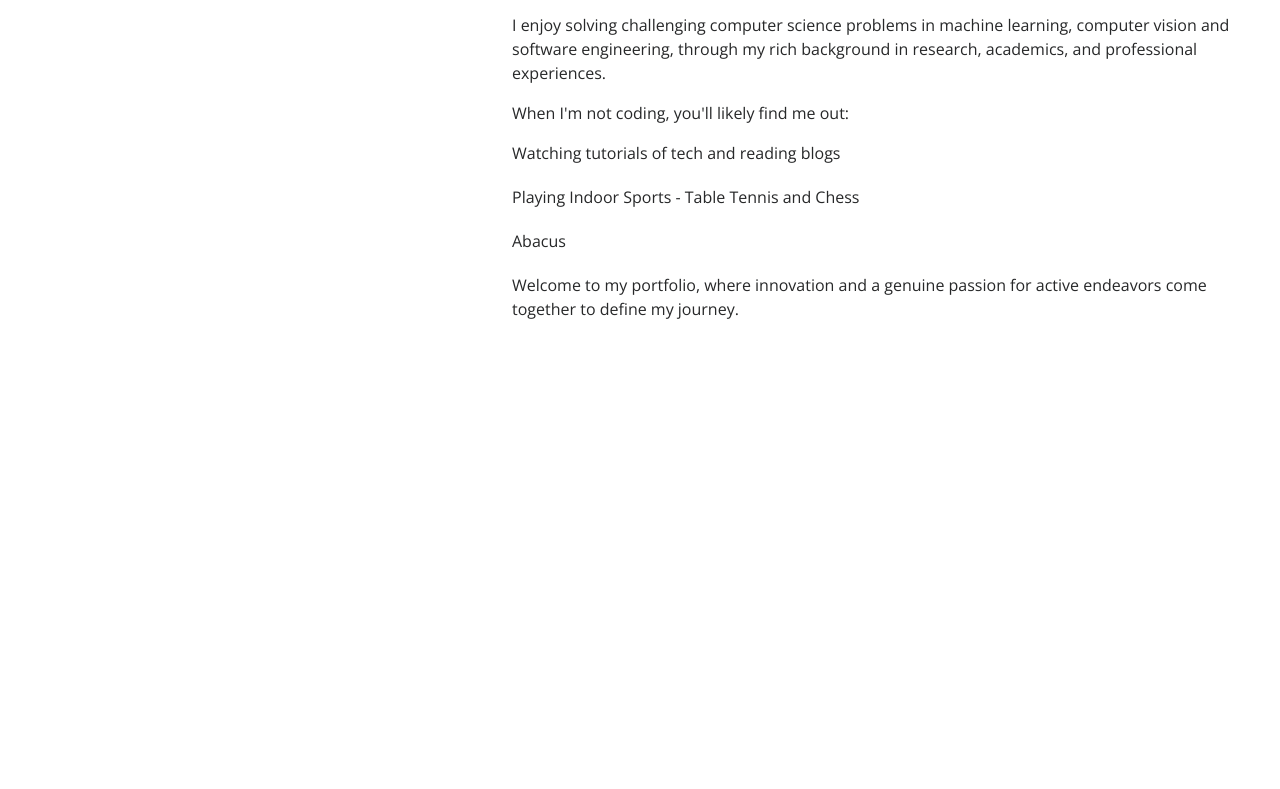
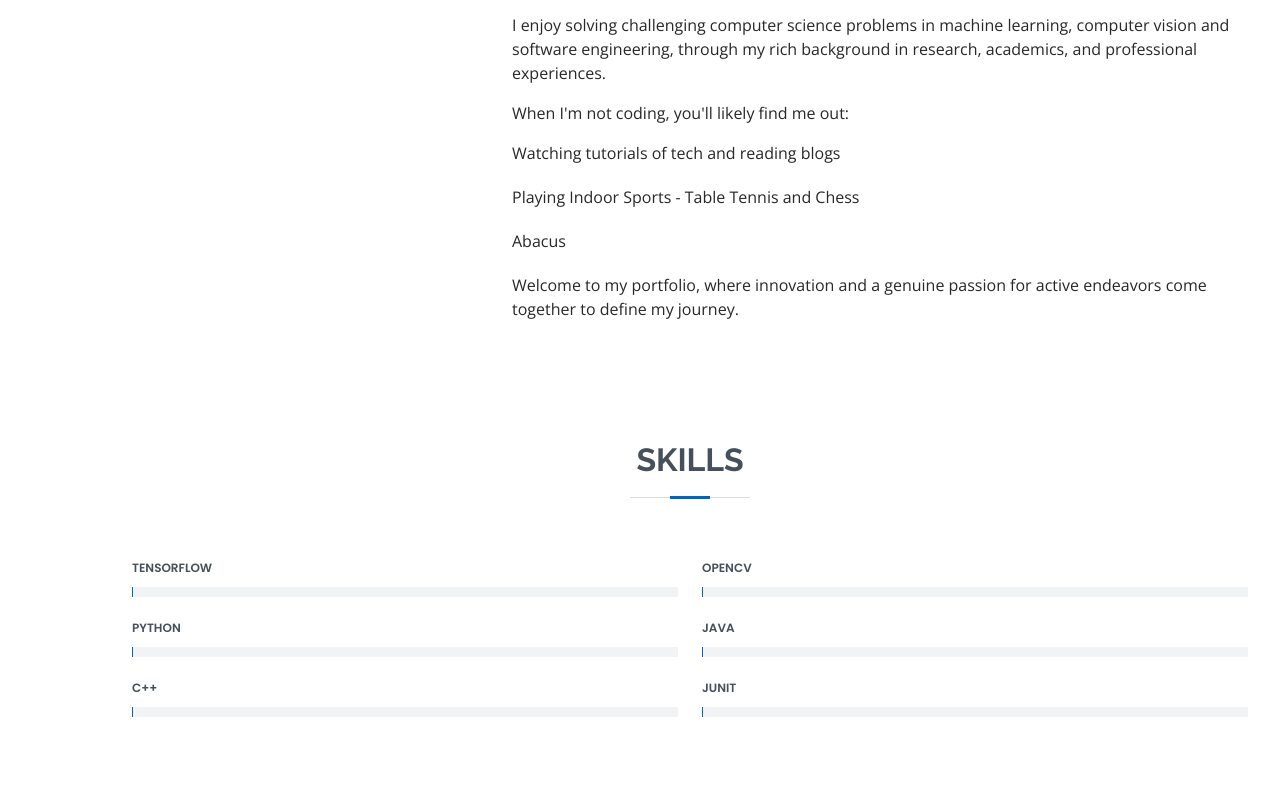
Before and after one commit to smw-1211/Portfolio, a plain HTML site: page portfolio.html in a window 1280 px wide. Shown: the part 1315-2104 px from the top of the page. Before the commit the page ends 1696 px from the top, so only its background shows below. Drawn offline with nearby package versions, Linux system fonts and the light colour scheme.

Commit message:
Started with the skills section

```diff
--- a/portfolio.html
+++ b/portfolio.html
@@ -101,6 +101,71 @@
 
         </div>
       </section><!-- End About Section -->
+    <!-- ======= Skills Section ======= -->
+    <section id="skills" class="skills section-bg">
+      <div class="container" data-aos="fade-up">
+
+        <div class="section-title">
+          <h2>Skills</h2>
+
+        </div>
+
+        <div class="row skills-content">
+
+          <div class="col-lg-6">
+
+            <div class="progress">
+              <span class="skill">Tensorflow </span>
+              <div class="progress-bar-wrap">
+                <div class="progress-bar" role="progressbar" aria-valuenow="100" aria-valuemin="0" aria-valuemax="100"></div>
+              </div>
+            </div>
+
+            <div class="progress">
+              <span class="skill">Python</span>
+              <div class="progress-bar-wrap">
+                <div class="progress-bar" role="progressbar" aria-valuenow="100" aria-valuemin="0" aria-valuemax="100"></div>
+              </div>
+            </div>
+
+            <div class="progress">
+              <span class="skill">C++</span>
+              <div class="progress-bar-wrap">
+                <div class="progress-bar" role="progressbar" aria-valuenow="100" aria-valuemin="0" aria-valuemax="100"></div>
+              </div>
+            </div>
+
+          </div>
+
+          <div class="col-lg-6">
+
+            <div class="progress">
+              <span class="skill">OpenCV</span>
+              <div class="progress-bar-wrap">
+                <div class="progress-bar" role="progressbar" aria-valuenow="100" aria-valuemin="0" aria-valuemax="100"></div>
+              </div>
+            </div>
+
+            <div class="progress">
+              <span class="skill">Java</span>
+              <div class="progress-bar-wrap">
+                <div class="progress-bar" role="progressbar" aria-valuenow="100" aria-valuemin="0" aria-valuemax="100"></div>
+              </div>
+            </div>
+
+            <div class="progress">
+              <span class="skill">Junit</span>
+              <div class="progress-bar-wrap">
+                <div class="progress-bar" role="progressbar" aria-valuenow="100" aria-valuemin="0" aria-valuemax="100"></div>
+              </div>
+            </div>
+
+          </div>
+
+        </div>
+
+      </div>
+    </section><!-- End Skills Section -->
 
     <div id="preloader"></div>
     <a href="#" class="back-to-top d-flex align-items-center justify-content-center"><i class="bi bi-arrow-up-short"></i></a>
```
